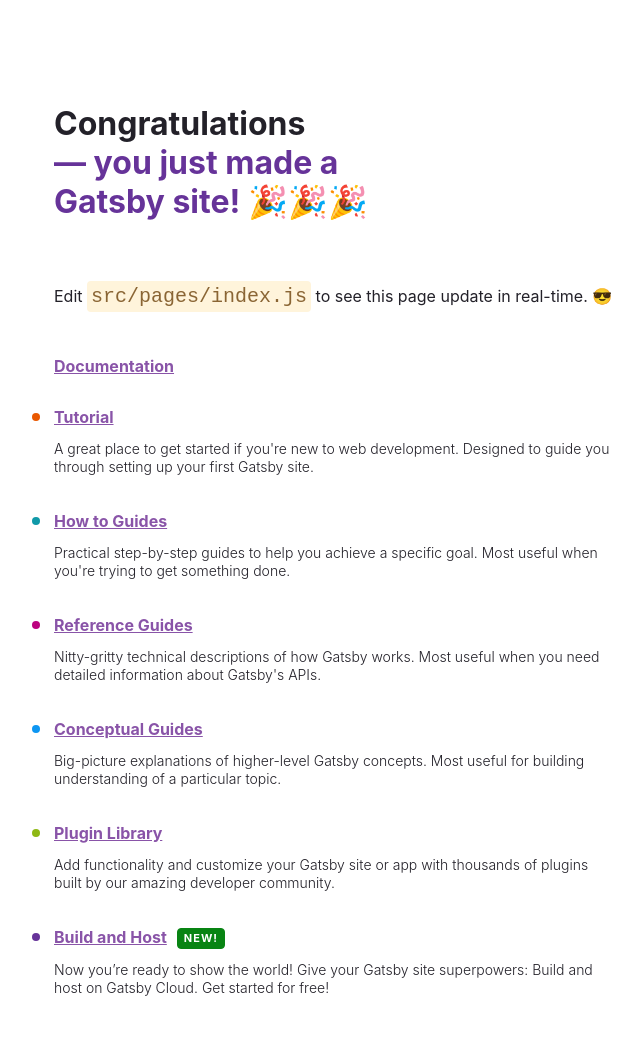
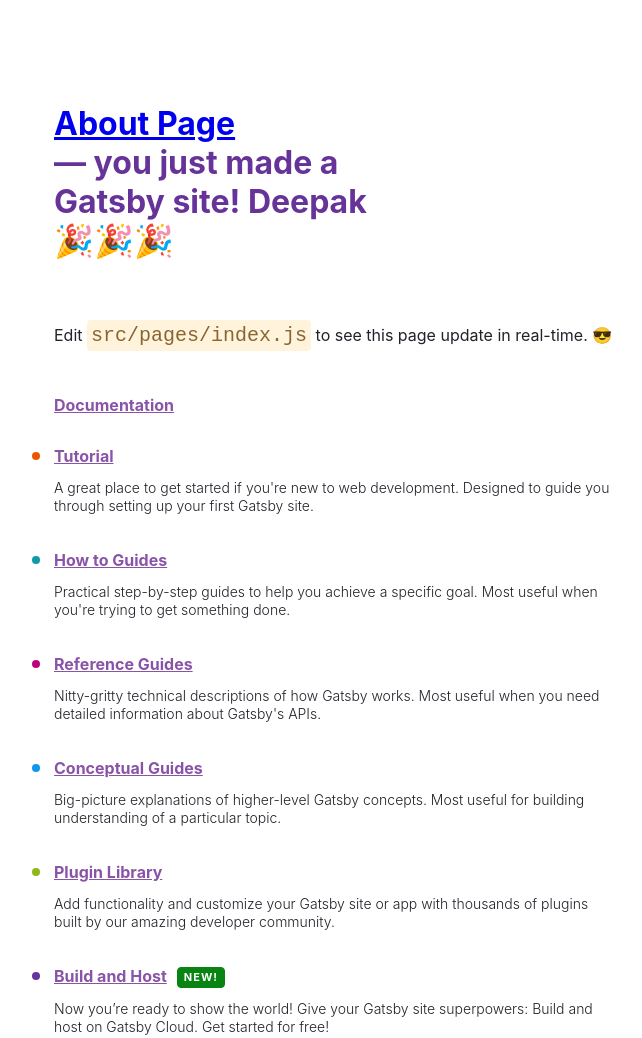
Before and after one commit to Deepak-gusaiwal/Gatsbay-My-First-Website, a Gatsby site: page / in a window 1280 px wide. Shown: the top 1038 px of the page, without its empty margins (50-692 px from the left). Built offline with nearby package versions, Linux system fonts and the light colour scheme; Gatsby itself is replaced by a stand-in of ours.

Commit message:
first commit

```diff
--- a/src/pages/index.js
+++ b/src/pages/index.js
@@ -1,3 +1,4 @@
+import { Link } from "gatsby"
 import * as React from "react"
 
 const pageStyles = {
@@ -127,9 +128,9 @@
   return (
     <main style={pageStyles}>
       <h1 style={headingStyles}>
-        Congratulations
+        <Link to="/about">About Page</Link>
         <br />
-        <span style={headingAccentStyles}>— you just made a Gatsby site! 🎉🎉🎉</span>
+        <span style={headingAccentStyles}>— you just made a Gatsby site! Deepak 🎉🎉🎉</span>
       </h1>
       <p style={paragraphStyles}>
         Edit <code style={codeStyles}>src/pages/index.js</code> to see this page
```
Also changed, not shown: src/pages/About.jsx (added, +9 -0 lines).
